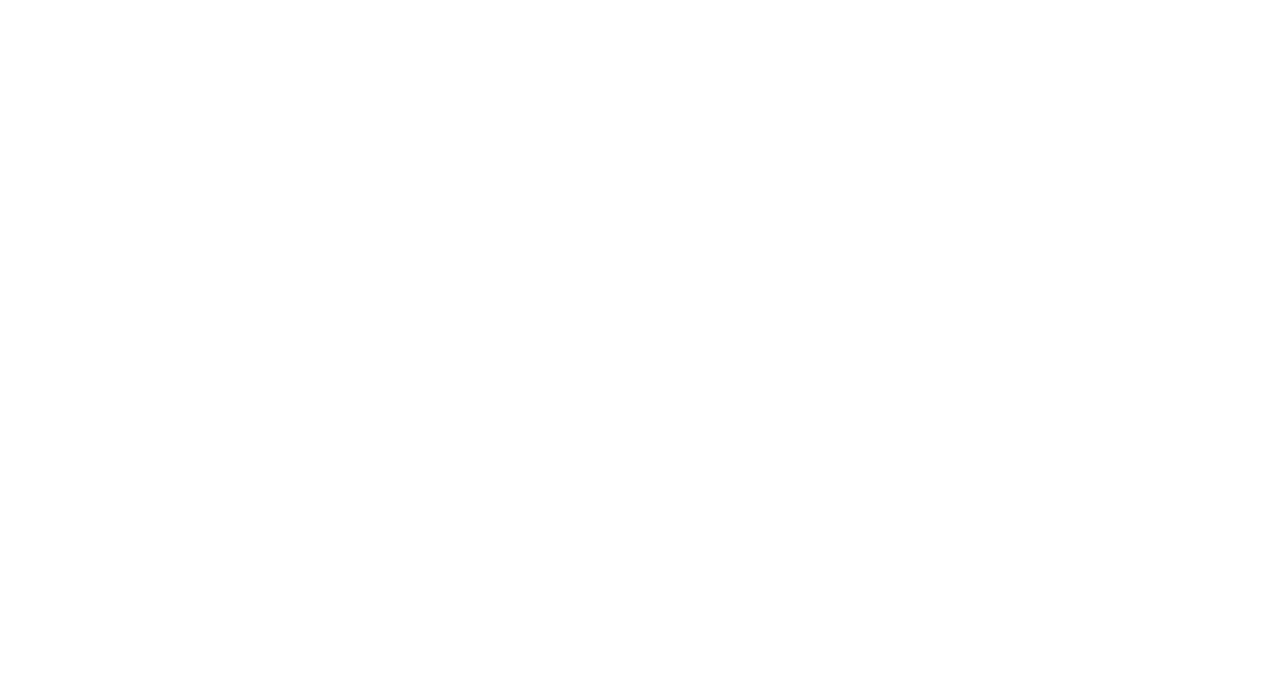
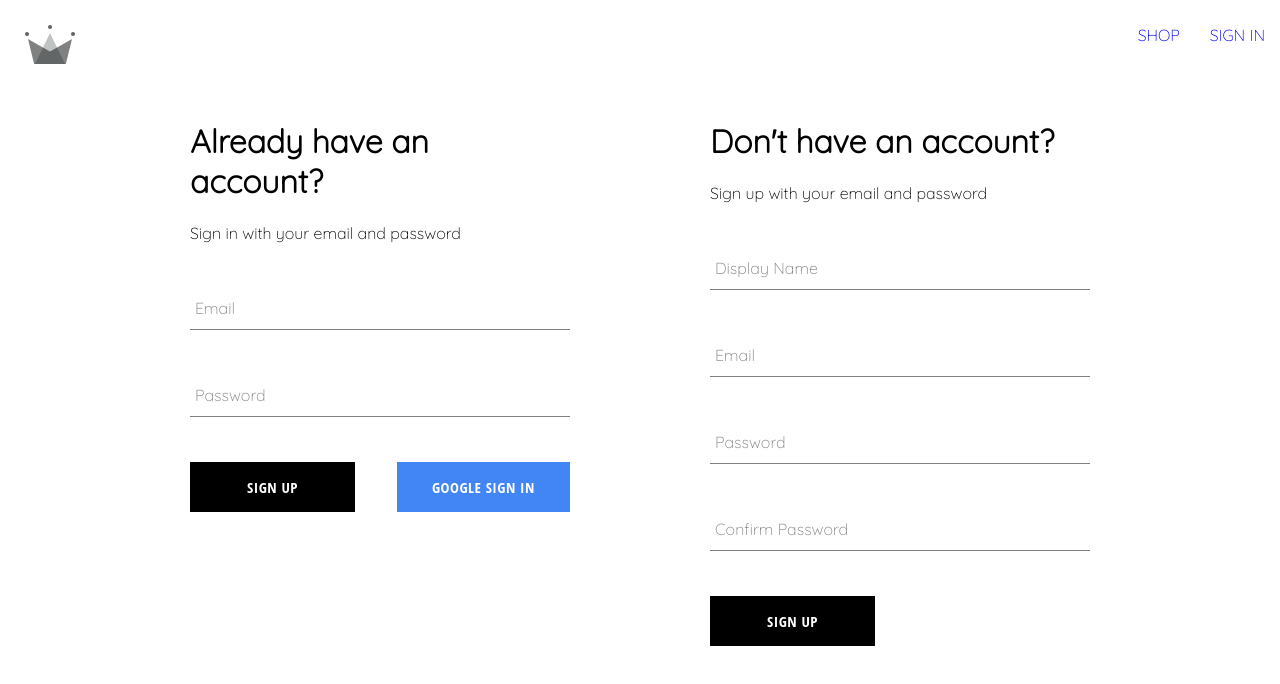
Before and after one commit to JairajSinghKushwaha/Shoping, a React (Create React App) app: page /auth in a window 1280 px wide. Before the commit this address had no page. Shown: the top 684 px of the page. Built offline with nearby package versions, Linux system fonts and the light colour scheme.

Commit message:
created a authentication page component component alongside of sign in form.

```diff
--- a/src/App.js
+++ b/src/App.js
@@ -1,7 +1,7 @@
 import Home from './routes/home/home.component';
 import Navigation from './routes/navigation/navigation.component';
 import { Routes, Route } from 'react-router-dom';
-import SignIn from './sign-in/sign-in.component';
+import Authentication from './authentication/authentication.component';
 
 const Shop = () => {
    return <h1>Hi, Shop now...</h1>
@@ -13,7 +13,7 @@
     <Route path='/' element={<Navigation/>} >
       <Route index element={<Home/>} />
       <Route path="shop" element={<Shop/>} />
-      <Route path="signIn" element={<SignIn/>} />
+      <Route path="auth" element={<Authentication/>} />
     </Route>
   </Routes>
 )}
--- /dev/null
+++ b/src/authentication/authentication.component.jsx
@@ -0,0 +1,11 @@
+import SignInForm from '../components/sign-in-form/sign-in-form.component';
+import SignUpForm from '../components/sign-up-form/sign-up-form.component';
+import './authentication.style.scss';
+const Authentication = () => {
+return (
+<div className='authentication-container'>
+    <SignInForm/>
+    <SignUpForm/>
+ </div>
+);}
+export default Authentication;
--- /dev/null
+++ b/src/authentication/authentication.style.scss
@@ -0,0 +1,6 @@
+.authentication-container {
+    display: flex;
+    width: 900px;
+    justify-content: space-between;
+    margin: 30px auto;
+}
--- /dev/null
+++ b/src/components/sign-in-form/sign-in-form.component.jsx
@@ -0,0 +1,83 @@
+import './sign-in-form.style.scss';
+import { useState } from 'react';
+import FormInput from '../form-input/form-input.component';
+import Button from '../button/button.component';
+import { createAuthUserWithEmailAndPassword, createUserDocumentFromAuth, signInAuthUserWithEmailAndPassword, signInWithGooglePopup } from '../../utilities/firebase/firebase.utils';
+
+const defaultFormFields = {
+  email: '',
+  password: ''
+}
+const SignInForm = () => {
+    const [formFields, setFormFields] = useState(defaultFormFields);
+    const { email, password } = formFields;
+
+    const handleChange = (event) => {
+        const {name, value} = event.target;
+        setFormFields({...formFields, [name]: value});
+    }
+
+    const resetFormFields = () => {
+        setFormFields(defaultFormFields);
+    }
+
+    const signInWithGoogle = async () => {
+         const {user} = await signInWithGooglePopup();
+         console.log(user);
+         const data = await createUserDocumentFromAuth(user);
+         console.log(data);
+    }
+
+    const handleSubmit = async (event) => {
+        event.preventDefault();
+        try {
+          const response = await signInAuthUserWithEmailAndPassword(email, password);
+          console.log(response);
+           resetFormFields();
+        } catch (error) {
+            switch (error.code) {
+                case 'auth/wrong-password':
+                    alert('Invalid password for email.');
+                    break;
+                case 'auth/user-not-found':
+                    alert('Invalid email.')
+                    break;
+                default:
+                    console.log(error)
+                    break;
+            }
+        }
+    }
+
+    return(
+        <div className='sign-up-container'>
+            <h1>Already have an account?</h1>
+            <span>Sign in with your email and password</span>
+            <form onSubmit={handleSubmit}>
+                <FormInput
+                 label="Email"
+                 type="email"
+                 required
+                 onChange={handleChange}
+                 value={email}
+                 name="email"
+                />
+                <FormInput
+                 label="Password"
+                 type="password"
+                 required
+                 onChange={handleChange}
+                 value={password}
+                 name="password"
+                />
+                <div className='buttons-container'>
+                <Button type="submit">SIGN UP</Button>
+                <Button buttonType='google' onClick={signInWithGoogle} type="button">
+                  Google Sign In
+                </Button>
+                </div>
+            </form>
+        </div>
+    );
+}
+export default SignInForm;
--- /dev/null
+++ b/src/components/sign-in-form/sign-in-form.style.scss
@@ -0,0 +1,13 @@
+.sign-up-container {
+    display: flex;
+    flex-direction: column;
+    width: 380px;
+
+    h2{
+        margin: 10px 0;
+    }
+    .buttons-container {
+      display: flex;
+      justify-content: space-between;
+    }
+}
--- a/src/components/sign-up-form/sign-up-form.component.jsx
+++ b/src/components/sign-up-form/sign-up-form.component.jsx
@@ -77,7 +77,7 @@
                  value={confirmPassword}
                  name="confirmPassword"
                 />
-                <Button type="submit">Sign Up</Button>
+                <Button type="submit">SIGN UP</Button>
             </form>
         </div>
     );
--- a/src/routes/navigation/navigation.component.jsx
+++ b/src/routes/navigation/navigation.component.jsx
@@ -2,7 +2,7 @@
 import { Outlet, Link } from 'react-router-dom';
 import { ReactComponent as CrownLogo } from '../../assets/crown.svg';
 import './navigation.styles.scss';
-import SignIn from '../../sign-in/sign-in.component';
+// import Authentication from '../../authentication/authentication.component';
 const Navigation = () => {
     return (
       <Fragment>
@@ -15,7 +15,7 @@
             <Link className='nav-link' to='/shop'>
               SHOP
             </Link>
-            <Link className='nav-link' to='/signIn'>
+            <Link className='nav-link' to='/auth'>
               SIGN IN
             </Link>
           </div>
--- a/src/sign-in/sign-in.component.jsx
+++ /dev/null
@@ -1,26 +0,0 @@
-import { getRedirectResult } from 'firebase/auth';
-import { useEffect } from 'react';
-import SignUpForm from '../components/sign-up-form/sign-up-form.component';
-import {
-    auth,
-    signInWithGooglePopup,
-    signInWithGoogleRedirect,
-    createUserDocumentFromAuth
-} from '../utilities/firebase/firebase.utils';
-
-const SignIn = () => {
-
-    const logGoogleUser = async() => {
-    // destructuring
-    const {user} = await signInWithGooglePopup();
-    const userDataRef = await createUserDocumentFromAuth(user);
- };
-
-return (
-<div>
-    <h1>Sign In Page</h1>
-    <button onClick={logGoogleUser}>Sign in with Google Popup</button>
-    <SignUpForm/>
- </div>
-);}
-export default SignIn;
--- a/src/utilities/firebase/firebase.utils.js
+++ b/src/utilities/firebase/firebase.utils.js
@@ -6,7 +6,8 @@
   signInWithRedirect,
   signInWithPopup,
   GoogleAuthProvider,
-  createUserWithEmailAndPassword
+  createUserWithEmailAndPassword ,
+  signInWithEmailAndPassword
 } from 'firebase/auth';
 
 // Your web app's Firebase configuration
@@ -53,3 +54,10 @@
 }
   return await createUserWithEmailAndPassword(auth, emailId, password);
 }
+
+export const signInAuthUserWithEmailAndPassword = async(emailId, password) => {
+  if(!emailId || !password) {
+  return;
+}
+  return await signInWithEmailAndPassword(auth, emailId, password);
+}
```
